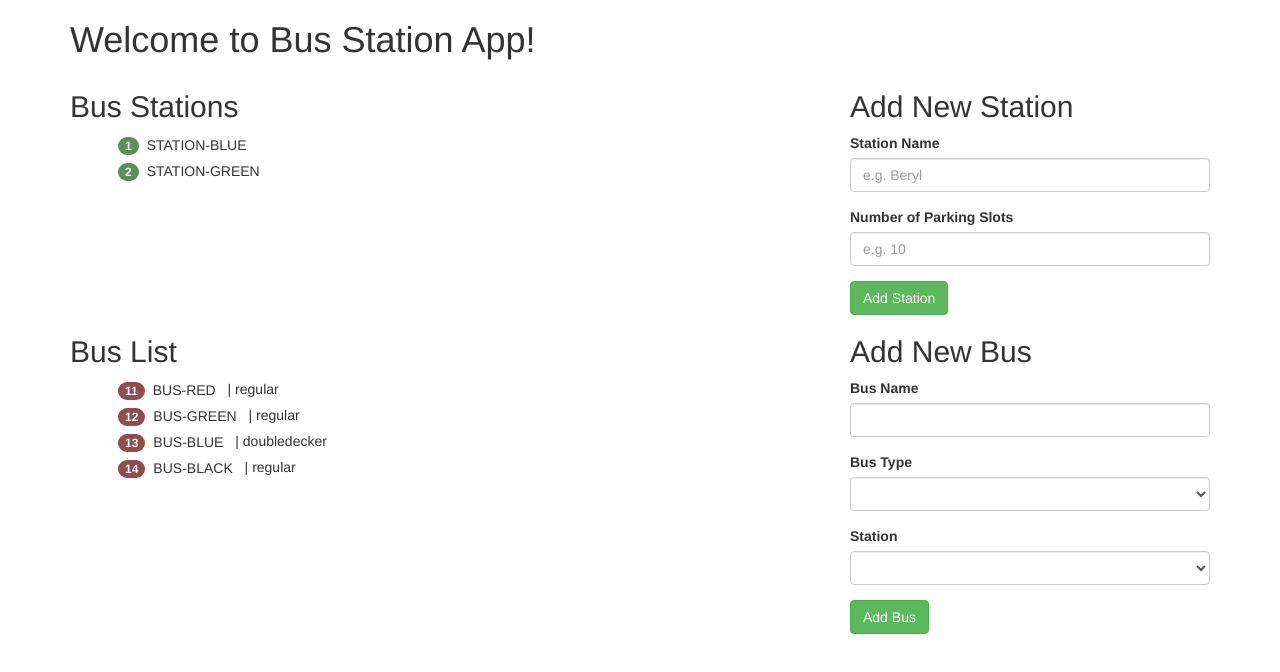
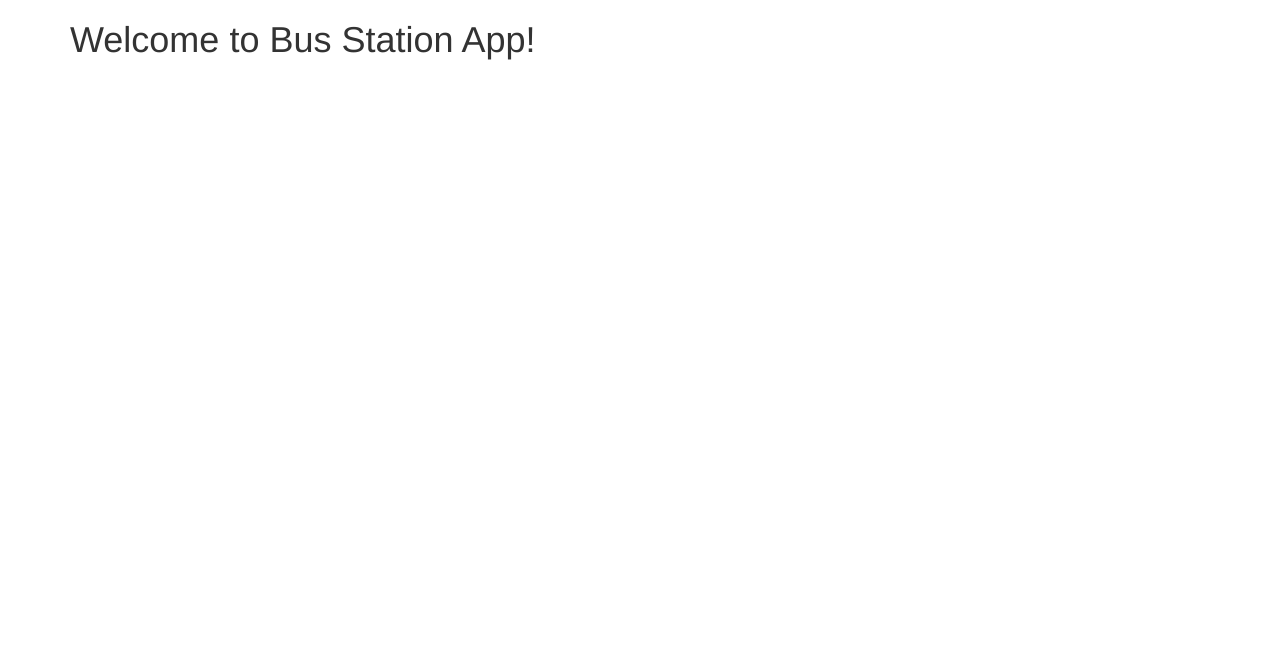
Before and after one commit to mel-michael/flixbus-station, an Angular app: page / in a window 1280 px wide. Shown: the top 672 px of the page. Built offline with nearby package versions, Linux system fonts and the light colour scheme.

Commit message:
Add routing for buses and stations

```diff
--- a/src/app/app.component.html
+++ b/src/app/app.component.html
@@ -2,6 +2,7 @@
   <h1>
     Welcome to {{title}}!
   </h1>
-  <app-stations></app-stations>
-  <app-buses></app-buses>
+  <router-outlet></router-outlet>
+  <!-- <app-stations></app-stations>
+  <app-buses></app-buses> -->
 </main>
--- a/src/app/app.module.ts
+++ b/src/app/app.module.ts
@@ -5,6 +5,7 @@ import { ReactiveFormsModule } from '@angular/forms';
 import { AppComponent } from './app.component';
 import { StationsComponent } from './stations/stations.component';
 import { BusesComponent } from './buses/buses.component';
+import { AppRoutingModule } from './app-routing.module';
 
 @NgModule({
   declarations: [
@@ -14,7 +15,8 @@ import { BusesComponent } from './buses/buses.component';
   ],
   imports: [
     BrowserModule,
-    ReactiveFormsModule
+    ReactiveFormsModule,
+    AppRoutingModule
   ],
   providers: [],
   bootstrap: [AppComponent]
--- a/src/app/buses/buses.component.html
+++ b/src/app/buses/buses.component.html
@@ -2,9 +2,9 @@
   <div class="col-md-8">
     <h2>Bus List</h2>
     <ul>
-      <li *ngFor="let bus of buses">
-        <span class="badge">{{bus.busId}}</span>{{bus.name | uppercase}}
-        <span> | {{bus.type}}</span>
+      <li *ngFor="let bus of buses; let i=index">
+        <span class="badge">{{i + 1}}</span>{{bus.name | uppercase}}
+        <span> | {{bus.type}}  | {{bus.plateNumber}}</span>
       </li>
     </ul>
   </div>
--- a/src/app/buses/buses.component.ts
+++ b/src/app/buses/buses.component.ts
@@ -22,6 +22,7 @@ export class BusesComponent implements OnInit {
   constructor() {}
 
   addBus(): void {
+    this.isBusSlotFree = true;
     const { station, name, type } = this.busForm.value;
     const randNum = Math.floor(Math.random() * 1000);
     const newBus = {
```
Also changed, not shown: src/app/app-routing.module.ts (added, +18 -0 lines).
